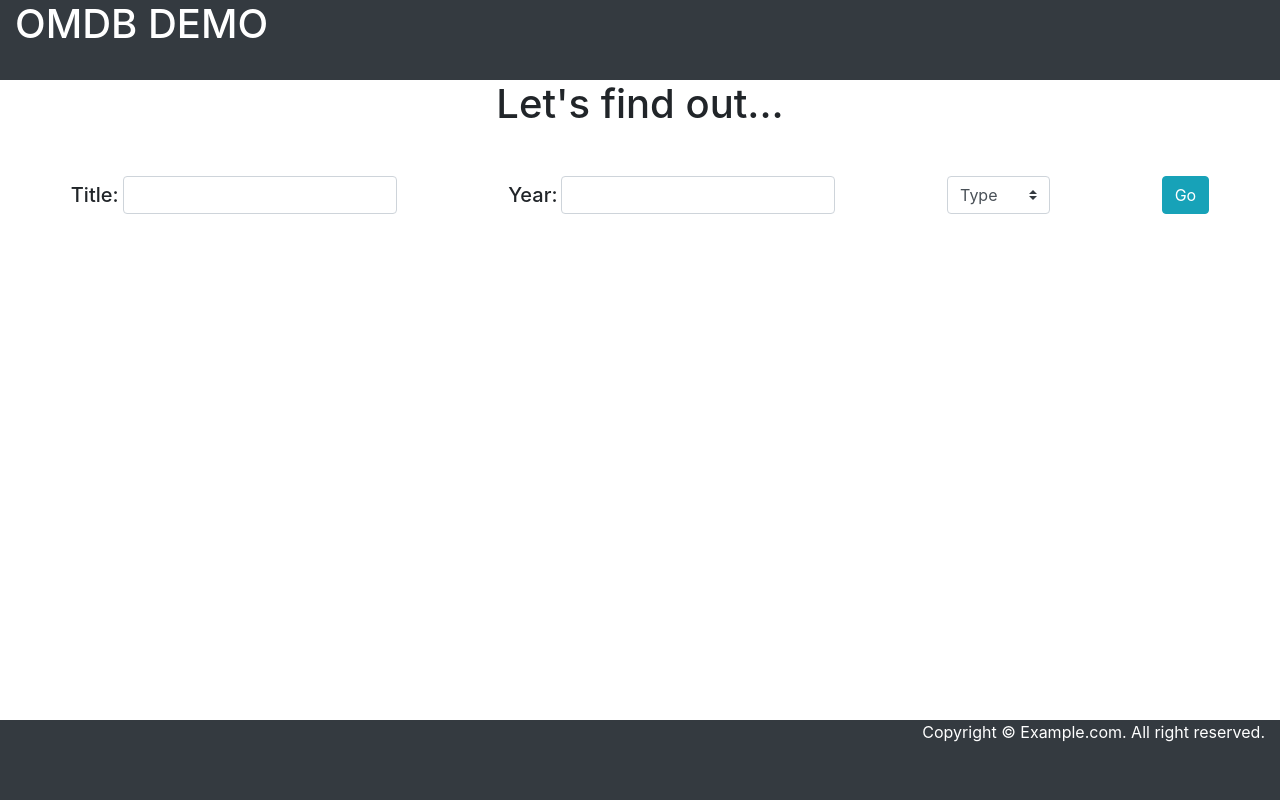
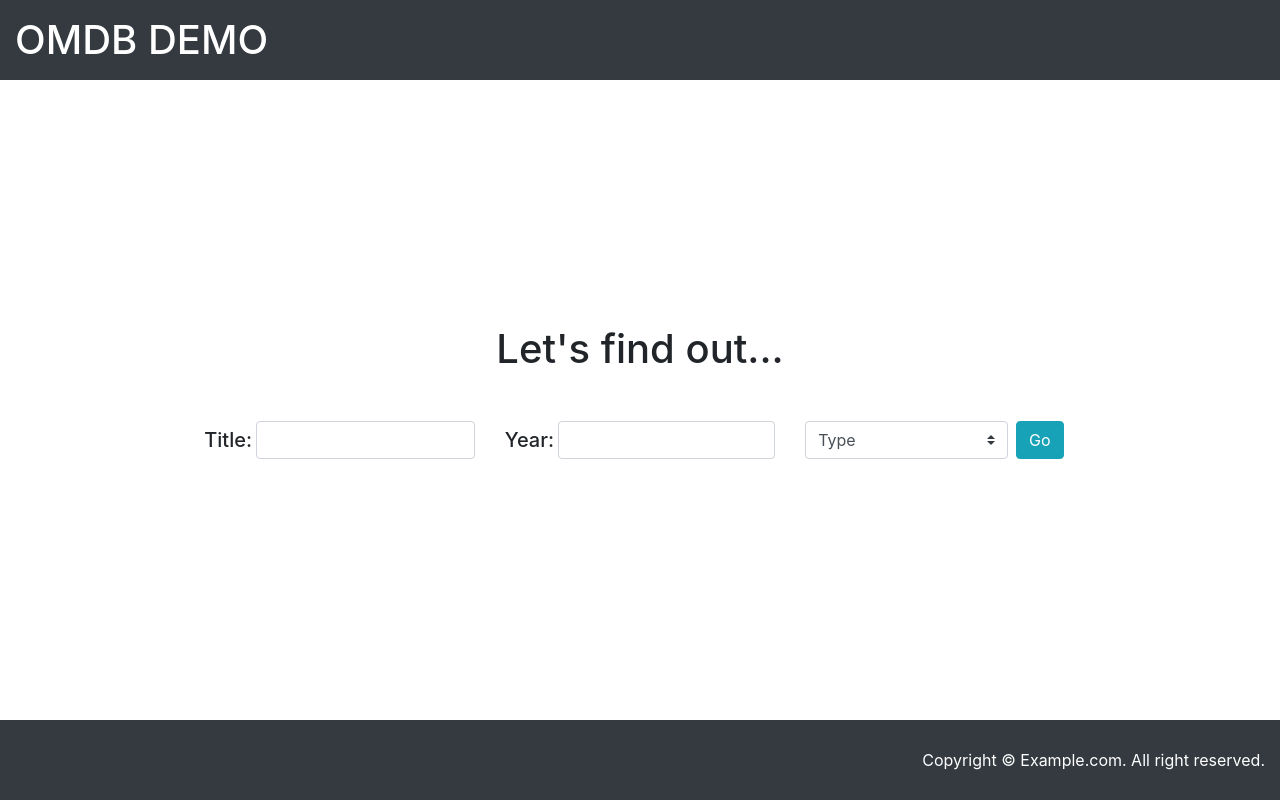
Before and after one commit to mark9462/OMDb-API, a React app: page /#/ in a window 1280 px wide. Built offline with nearby package versions, Linux system fonts and the light colour scheme.

Commit message:
Change home.jsx layout

```diff
--- a/src/components/footer.jsx
+++ b/src/components/footer.jsx
@@ -1,7 +1,7 @@
 import React from 'react';
 
 const footerComponent = () => (
-  <div className="bg-dark footer-height">
+  <div className="bg-dark footer-height d-flex align-items-center">
     <div className="container-fluid">
       <p className="text-white text-right mb-0">
         Copyright &copy; Example.com. All right reserved.
--- a/src/components/header.jsx
+++ b/src/components/header.jsx
@@ -1,7 +1,7 @@
 import React from 'react';
 
 const headerComponent = () => (
-  <div className="bg-dark header-height">
+  <div className="bg-dark header-height d-flex align-items-center">
     <div className="container-fluid">
       <h1 className="text-white mb-0">OMDB DEMO</h1>
     </div>
--- a/src/scss/main.scss
+++ b/src/scss/main.scss
@@ -1,25 +1,9 @@
-@mixin vertical-align($top) {
-  top: $top;
-  position: relative;
-  transform: translateY(-50%);
-}
 @mixin height-vh($vh) {
   min-height: $vh;
 }
-.header-vertical-align {
-  @include vertical-align(50%);
-}
-.footer-vertical-align {
-  @include vertical-align(50%);
-}
-.main-vertical-align {
-  @include vertical-align(30%);
-}
-
 .main-height {
   @include height-vh(80vh);
 }
-
 .header-height {
   @include height-vh(10vh);
 }
--- a/src/views/home.jsx
+++ b/src/views/home.jsx
@@ -21,7 +21,6 @@ class homePage extends Component {
   }
 
   handleSubmit(e) {
-    e.preventDefault();
     const { title, year, type } = this.state;
     const arrary = [];
     let params = '';
@@ -55,14 +54,11 @@ class homePage extends Component {
     return (
       <div>
         <Header />
-        <div className="container-fluid main-height">
-          {/* <div className="main-vertical-align"> */}
+        <div className="container-fluid main-height d-flex align-items-center justify-content-center">
+          <div className="d-flex flex-column">
             <h1 className="text-center mb-5">Let's find out...</h1>
-          <form
-            className="form-inline justify-content-around"
-            onSubmit={e => this.handleSubmit(e)}
-          >
-            <div className="form-group">
+            <div className="row">
+              <div className="col-12 col-sm-4 d-flex align-items-center mb-3">
                 <span className="mr-1 mb-0 h5">Title:</span>
                 <input
                   type="text"
@@ -71,7 +67,7 @@ class homePage extends Component {
                   onChange={e => this.titleChange(e)}
                 />
               </div>
-            <div className="form-group">
+              <div className="col-12 col-sm-4 d-flex align-items-center mb-3">
                 <span className="mr-1 mb-0 h5">Year:</span>
                 <input
                   type="text"
@@ -80,9 +76,9 @@ class homePage extends Component {
                   onChange={e => this.yearChange(e)}
                 />
               </div>
-            <div className="form-group">
+              <div className="col-12 col-sm-4">
                 <select
-                className="custom-select"
+                  className="custom-select w-75 mr-2"
                   value={this.state.type}
                   onChange={e => this.typeChange(e)}
                 >
@@ -91,53 +87,20 @@ class homePage extends Component {
                   <option value="series">series</option>
                   <option value="episode">episode</option>
                 </select>
+                <button
+                  className="btn btn-info"
+                  type="button"
+                  onClick={e => this.handleSubmit(e)}
+                >
+                  Go
+                </button>
               </div>
-            <div className="form-group">
-              <input className="btn btn-info" type="submit" value="Go" />
             </div>
-          </form>
-          {/* </div> */}
+          </div>
         </div>
         <Footer />
       </div>
     );
   }
 }
-
-// const homeComponent = () => (
-//   <div>
-//     <div className="container-fluid main-height">
-//       <div className="main-vertical-align">
-//         <h1 className="text-center mb-5">Let's find out...</h1>
-//         <div className="row">
-//           <div className="col-12 col-sm-4 d-flex align-items-center mb-3">
-//             <span className="mr-1 mb-0 h5">Title:</span>
-//             <input type="text" className="form-control" />
-//           </div>
-//           <div className="col-12 col-sm-4 d-flex align-items-center mb-3">
-//             <span className="mr-1 mb-0 h5">Year:</span>
-//             <input type="text" className="form-control" />
-//           </div>
-//           <div className="col-12 col-sm-4">
-//             <select className="custom-select w-75 mr-2">
-//               <option selected>Type</option>
-//               <option value="movie">movie</option>
-//               <option value="series">series</option>
-//               <option value="episode">episode</option>
-//             </select>
-//             <Link
-//               className="btn btn-info"
-//               to={{
-//                 pathname: '/search',
-//                 search: '?sort=name'
-//               }}
-//             >
-//               Go
-//             </Link>
-//           </div>
-//         </div>
-//       </div>
-//     </div>
-//   </div>
-// );
 export default homePage;
```
Lines whose indentation alone changed are shown as unchanged.
